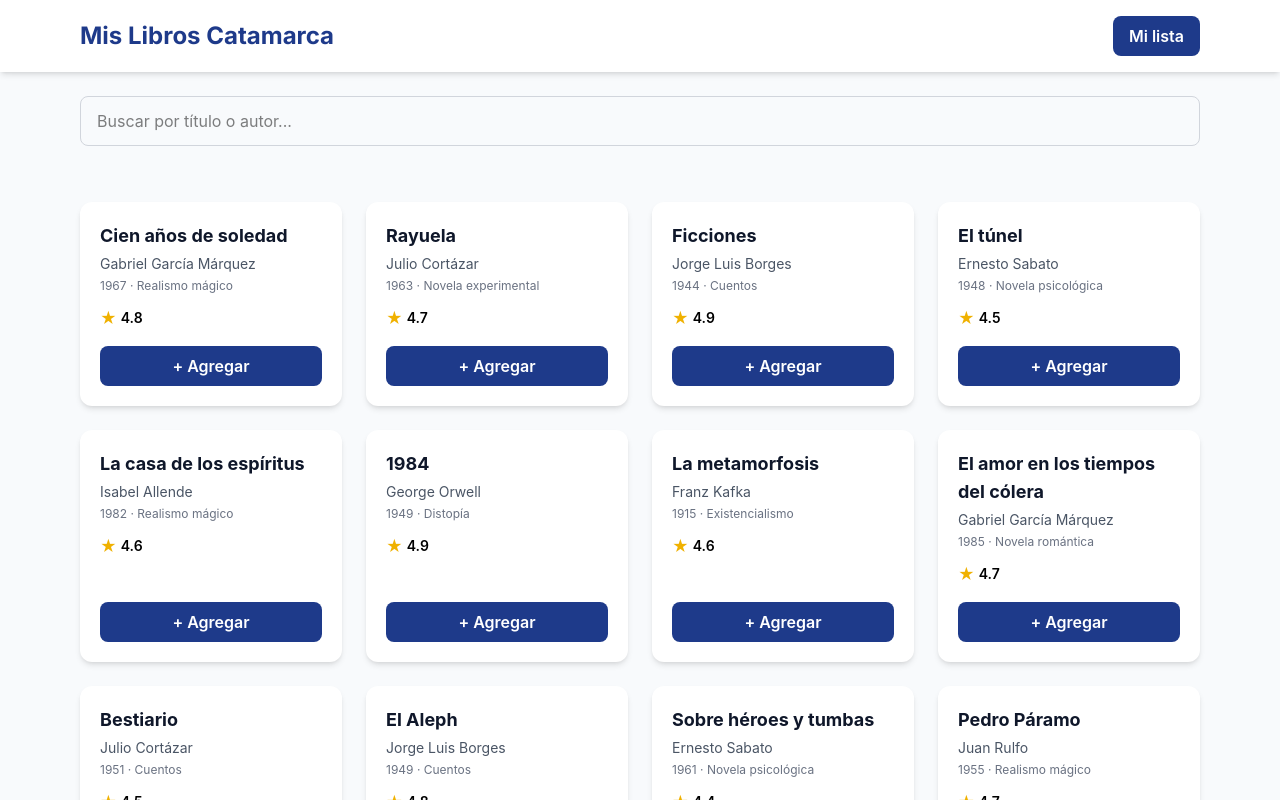
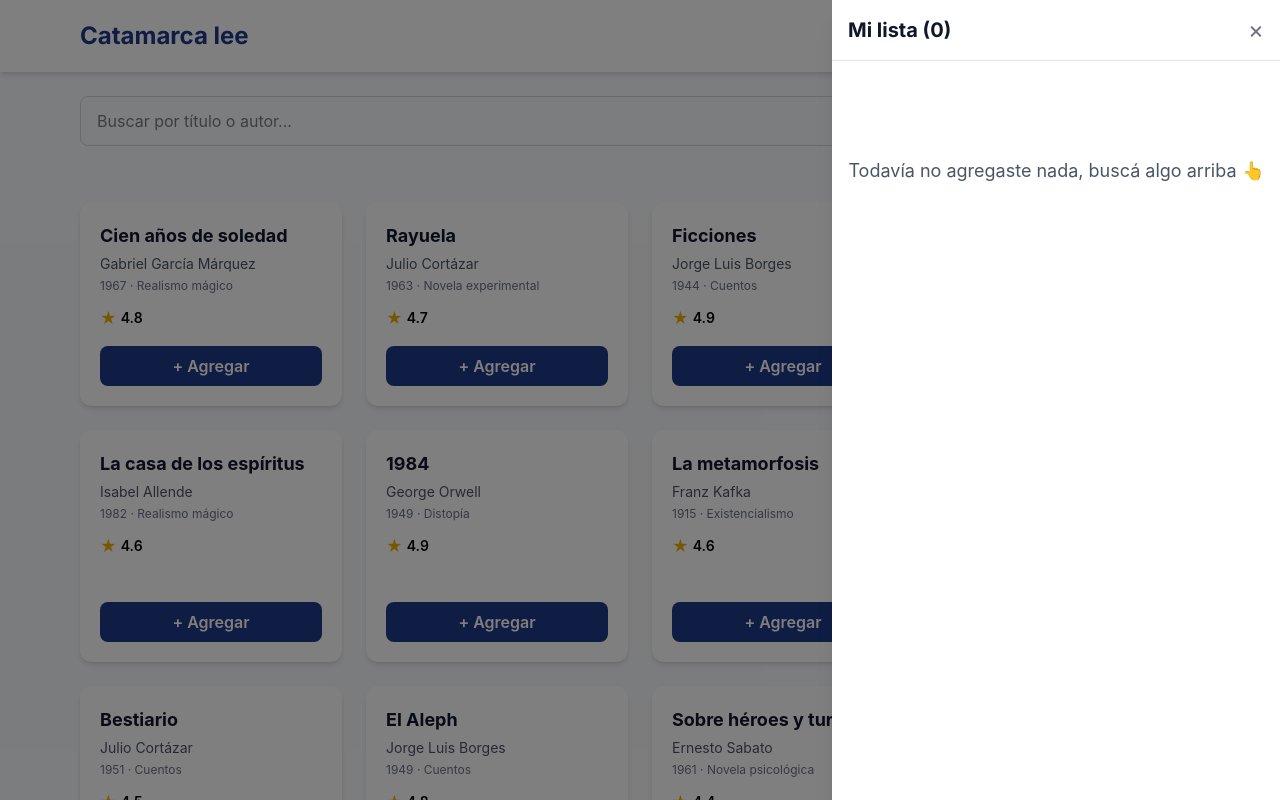
Before and after one commit to licsel75/m4S2P1, a React (Vite) app: page / in a window 1280 px wide. Both pictures are taken after a click on the button "Mi lista". Shown: the top 800 px of the page. Built offline with nearby package versions, Linux system fonts and the light colour scheme.

Commit message:
useEffect título de la pestaña

```diff
--- a/src/App.jsx
+++ b/src/App.jsx
@@ -1,45 +1,59 @@
-import { useState } from 'react';
+import { useState, useEffect } from 'react';
 import Navbar from './components/Navbar';
 import SearchBar from './components/SearchBar';
 import ItemList from './components/ItemList';
+import ListPanel from './components/ListPanel';
 import { items } from './data/items';
 
 function App() {
   // Estados
   const [myList, setMyList] = useState([]);
   const [searchTerm, setSearchTerm] = useState('');
+  const [isPanelOpen, setIsPanelOpen] = useState(false);
 
-  // Toggle inmutable: agrega si no está, quita si está
+  // Efecto: actualizar el título de la pestaña
+  useEffect(() => {
+    const appName = "Catamarca lee";
+    const total = myList.length;
+
+    document.title = total > 0
+      ? `Mi lista (${total}) | ${appName}`
+      : appName;
+  }, [myList]);  // ← Se ejecuta cuando myList cambia
+
+  // Toggle inmutable
   const handleToggle = (item) => {
     setMyList((prev) => {
       const yaEsta = prev.some((i) => i.id === item.id);
-
       return yaEsta
-        ? prev.filter((i) => i.id !== item.id)   // estaba , lo saco
-        : [...prev, item];                        // no estaba , lo agrego
+        ? prev.filter((i) => i.id !== item.id)
+        : [...prev, item];
     });
   };
 
-  // Input controlado para el buscador
+  const handleRemove = (item) => {
+    setMyList((prev) => prev.filter((i) => i.id !== item.id));
+  };
+
+  const handleOpenList = () => setIsPanelOpen(true);
+  const handleCloseList = () => setIsPanelOpen(false);
+
   const handleSearchChange = (e) => {
     setSearchTerm(e.target.value);
   };
 
-  // Handler temporal para abrir el panel y mostrar algo
-  const handleOpenList = () => {
-    alert("Próximamente: panel de Mi lista");
-  };
-
-  // Dato derivado: filtrar libros por título o autor
+  // Dato derivado
   const filteredItems = items.filter((item) =>
     item.title.toLowerCase().includes(searchTerm.toLowerCase()) ||
     item.author.toLowerCase().includes(searchTerm.toLowerCase())
+
+
   );
 
   return (
     <div className="min-h-screen bg-surface">
       <Navbar
-        logo="Mis Libros Catamarca"
+        logo="Catamarca lee"
         count={myList.length}
         onOpenList={handleOpenList}
       />
@@ -50,6 +64,14 @@ function App() {
         onToggle={handleToggle}
         searchTerm={searchTerm}
       />
+
+      {isPanelOpen && (
+        <ListPanel
+          myList={myList}
+          onClose={handleCloseList}
+          onRemove={handleRemove}
+        />
+      )}
     </div>
   );
 }
--- /dev/null
+++ b/src/components/ListPanel.jsx
@@ -0,0 +1,59 @@
+function ListPanel({ myList, onClose, onRemove }) {
+  return (
+    <div className="fixed inset-0 bg-black/50 z-50 flex justify-end">
+      <aside className="bg-white w-full max-w-md h-full flex flex-col shadow-xl">
+        {/* Header del panel */}
+        <header className="flex justify-between items-center p-4 border-b border-gray-200">
+          <h2 className="text-xl font-bold text-text font-display">
+            Mi lista ({myList.length})
+          </h2>
+          <button
+            type="button"
+            onClick={onClose}
+            aria-label="Cerrar"
+            className="text-gray-500 hover:text-text text-2xl leading-none"
+          >
+            ×
+          </button>
+        </header>
+
+        {/* Contenido del panel */}
+        <div className="flex-grow overflow-y-auto p-4">
+          {myList.length === 0 ? (
+            // Empty state: lista vacía
+            <div className="text-center py-20">
+              <p className="text-lg text-gray-600">
+                Todavía no agregaste nada, buscá algo arriba 👆
+              </p>
+            </div>
+          ) : (
+            // Lista de items
+            <ul className="flex flex-col gap-3">
+              {myList.map((item) => (
+                <li
+                  key={item.id}
+                  className="flex justify-between items-center bg-surface rounded-lg p-3 border border-gray-200"
+                >
+                  <div className="flex-grow">
+                    <p className="font-semibold text-text">{item.title}</p>
+                    <p className="text-sm text-gray-600">{item.author}</p>
+                  </div>
+                  <button
+                    type="button"
+                    onClick={() => onRemove(item)}
+                    aria-label={`Quitar ${item.title}`}
+                    className="ml-3 text-red-500 hover:text-red-700 font-bold text-lg px-2"
+                  >
+                    ×
+                  </button>
+                </li>
+              ))}
+            </ul>
+          )}
+        </div>
+      </aside>
+    </div>
+  );
+}
+
+export default ListPanel;
```
